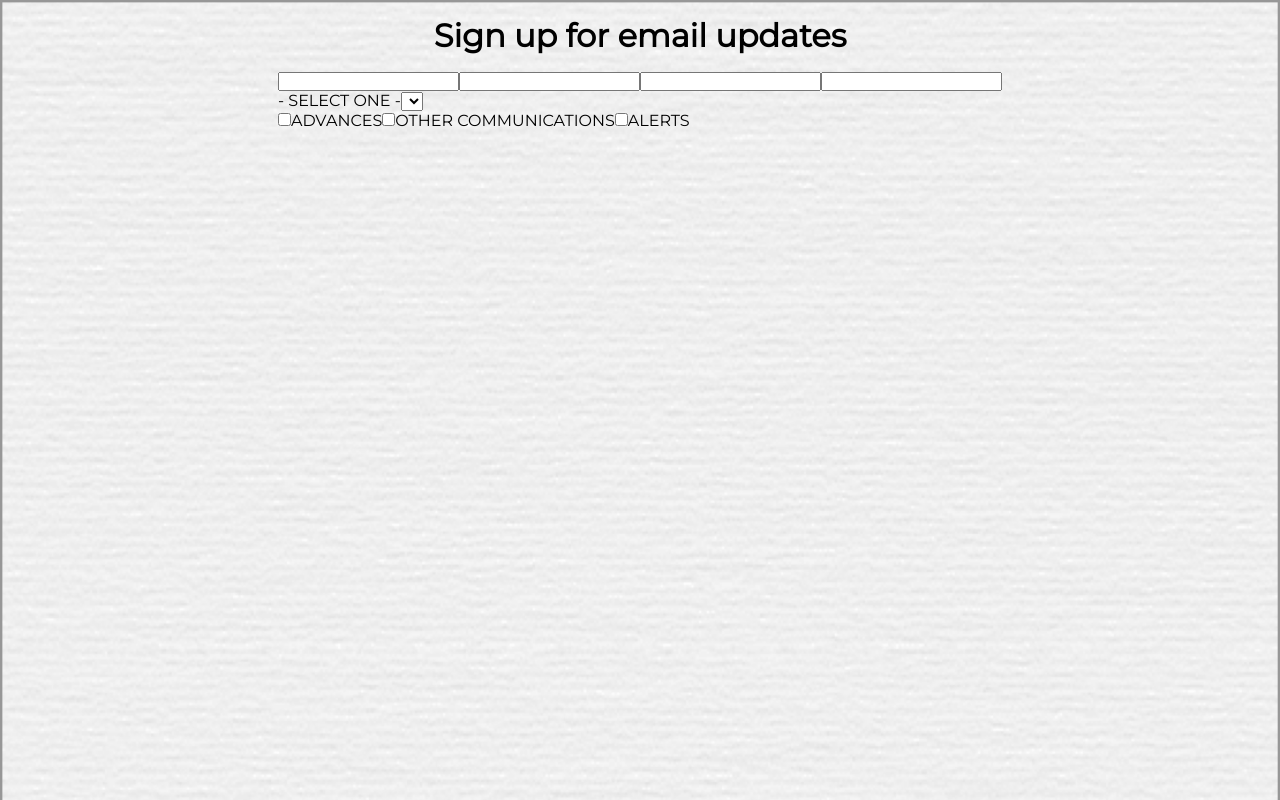
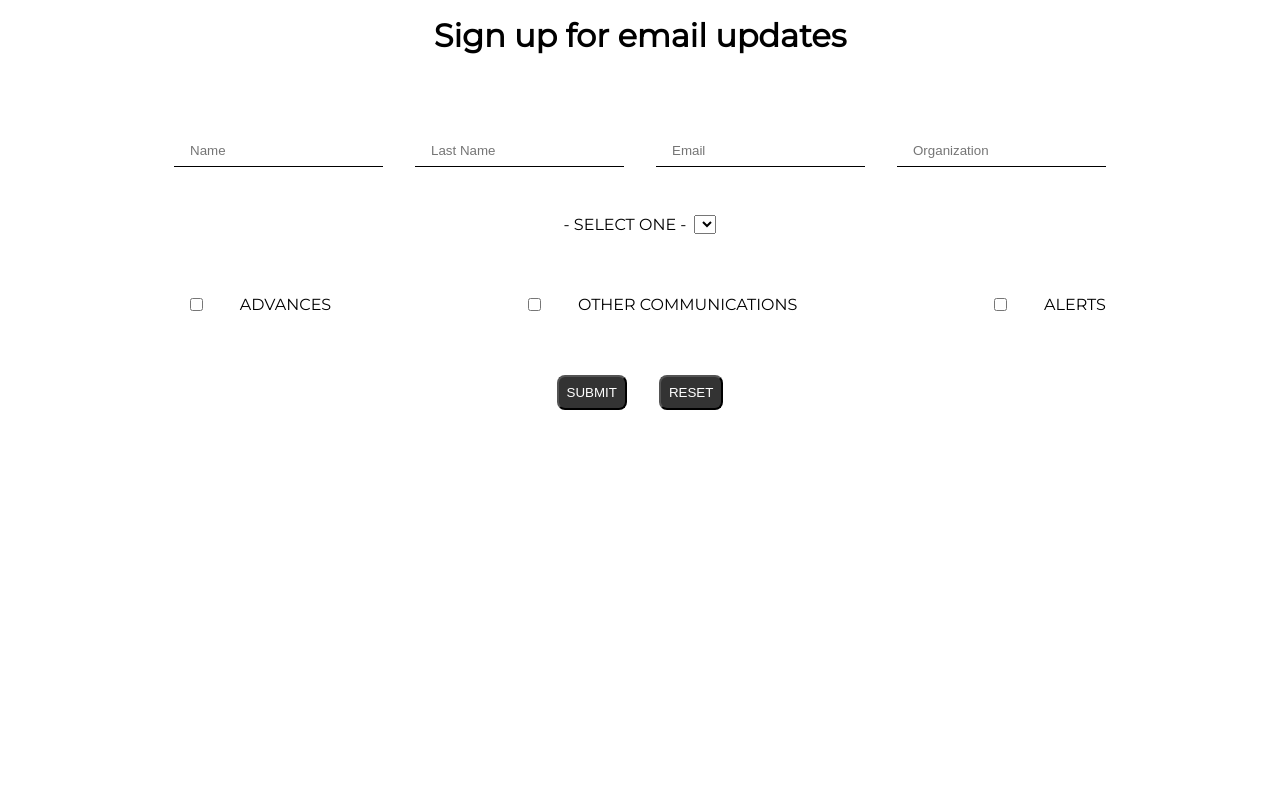
Before and after one commit to csagymbek/validation-form-react-redux, a React (Create React App) app: page / in a window 1280 px wide. Built offline with nearby package versions, Linux system fonts and the light colour scheme.

Commit message:
completed the ui styling

```diff
--- a/src/components/ValidationForm.css
+++ b/src/components/ValidationForm.css
@@ -1,2 +1,56 @@
 .validationForm {
+  margin: 1rem;
+  padding: 1rem;
 }
+
+.validationForm__inputFields {
+  display: flex;
+  margin: 1rem;
+}
+.validationForm__inputFields input {
+  margin: 1rem;
+  padding: 0.5rem 1rem;
+  outline: none;
+  border: none;
+  border-bottom: 1px solid black;
+}
+
+.validationForm__selectField {
+  margin: 1rem;
+  padding: 1rem;
+  display: flex;
+  align-items: center;
+  justify-content: center;
+}
+.validationForm__selectField label {
+  margin-right: 0.5rem;
+}
+
+.validationForm__checkboxField {
+  margin: 1rem;
+  padding: 1rem;
+  display: flex;
+  align-items: center;
+  justify-content: space-between;
+}
+.validationForm__checkboxField input {
+  margin: 1rem;
+  padding: 1rem;
+}
+.validationForm__checkboxField label {
+  margin-left: -10rem;
+}
+
+.validationForm__submitSection {
+  display: flex;
+  justify-content: center;
+  align-items: center;
+  margin: 1rem;
+}
+.validationForm__submitSection button {
+  margin: 1rem;
+  padding: 0.5rem;
+  background: #333;
+  color: white;
+  border-radius: 0.5rem;
+}
--- a/src/components/ValidationForm.js
+++ b/src/components/ValidationForm.js
@@ -1,4 +1,5 @@
 import { useSelector } from "react-redux";
+import "./ValidationForm.css";
 
 export const ValidationForm = () => {
   const firstName = useSelector((state) => state.firstName);
@@ -11,10 +12,15 @@ export const ValidationForm = () => {
   return (
     <div className="validationForm">
       <div className="validationForm__inputFields">
-        <input type="text" value={firstName} />
-        <input type="text" value={lastName} />
-        <input type="text" value={email} />
-        <input type="text" value={organization} />
+        <input type="text" value={firstName} required placeholder="Name" />
+        <input type="text" value={lastName} required placeholder="Last Name" />
+        <input type="text" value={email} required placeholder="Email" />
+        <input
+          type="text"
+          value={organization}
+          required
+          placeholder="Organization"
+        />
       </div>
       <div className="validationForm__selectField">
         <label htmlFor="">- SELECT ONE -</label>
@@ -24,11 +30,15 @@ export const ValidationForm = () => {
       </div>
       <div className="validationForm__checkboxField">
         <input type="checkbox" />
-        ADVANCES
+        <label htmlFor="">ADVANCES</label>
         <input type="checkbox" />
-        OTHER COMMUNICATIONS
+        <label htmlFor="">OTHER COMMUNICATIONS</label>
         <input type="checkbox" />
-        ALERTS
+        <label htmlFor="">ALERTS</label>
+      </div>
+      <div className="validationForm__submitSection">
+        <button type="submit">SUBMIT</button>
+        <button>RESET</button>
       </div>
     </div>
   );
--- a/src/index.css
+++ b/src/index.css
@@ -5,8 +5,8 @@
 }
 
 body {
-  background-image: url("./assets/texture.png");
+  /* background-image: url("./assets/texture.png");
   background-repeat: no-repeat;
-  background-size: cover;
+  background-size: cover; */
   font-family: "Montserrat", sans-serif;
 }
```
